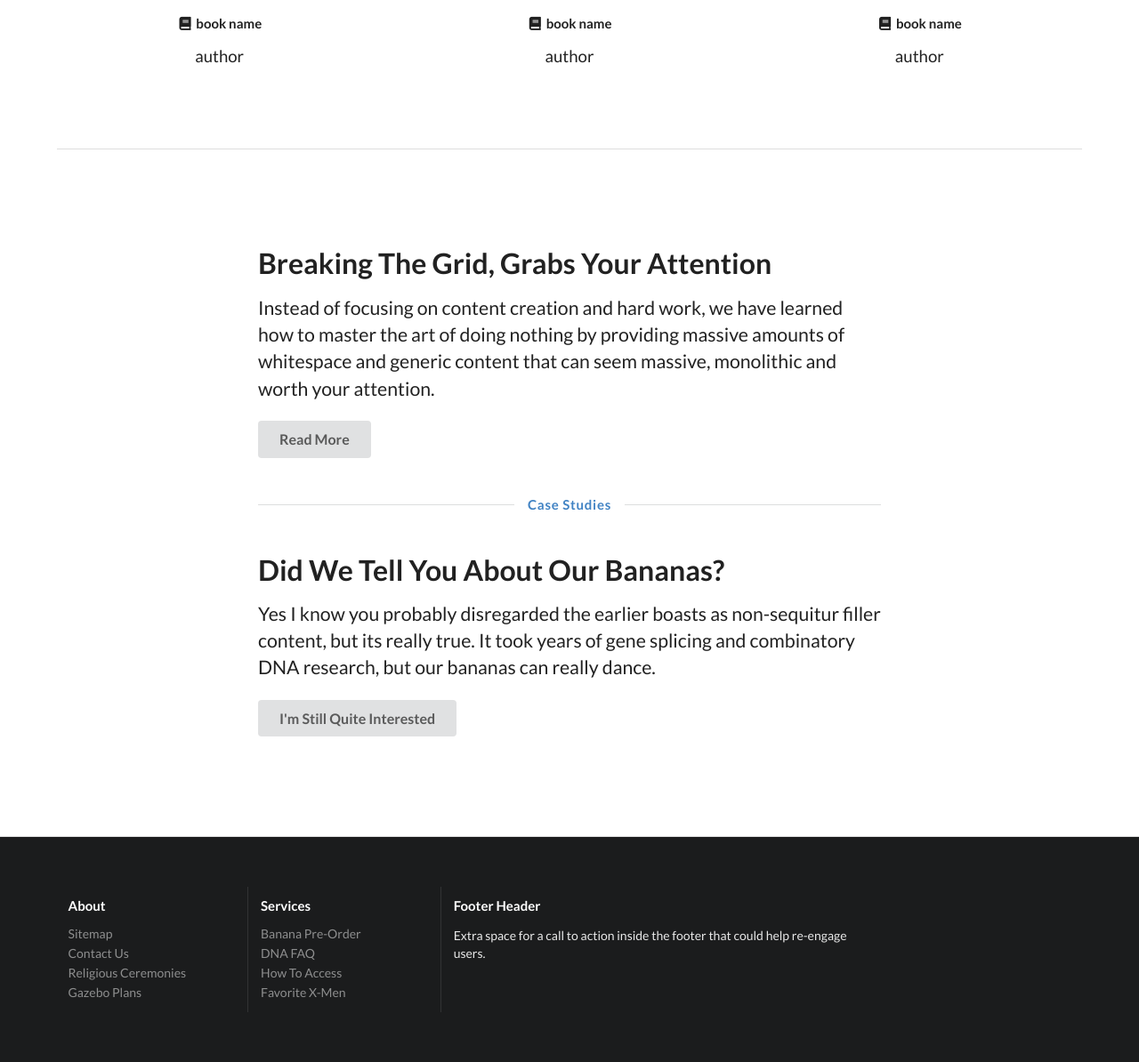
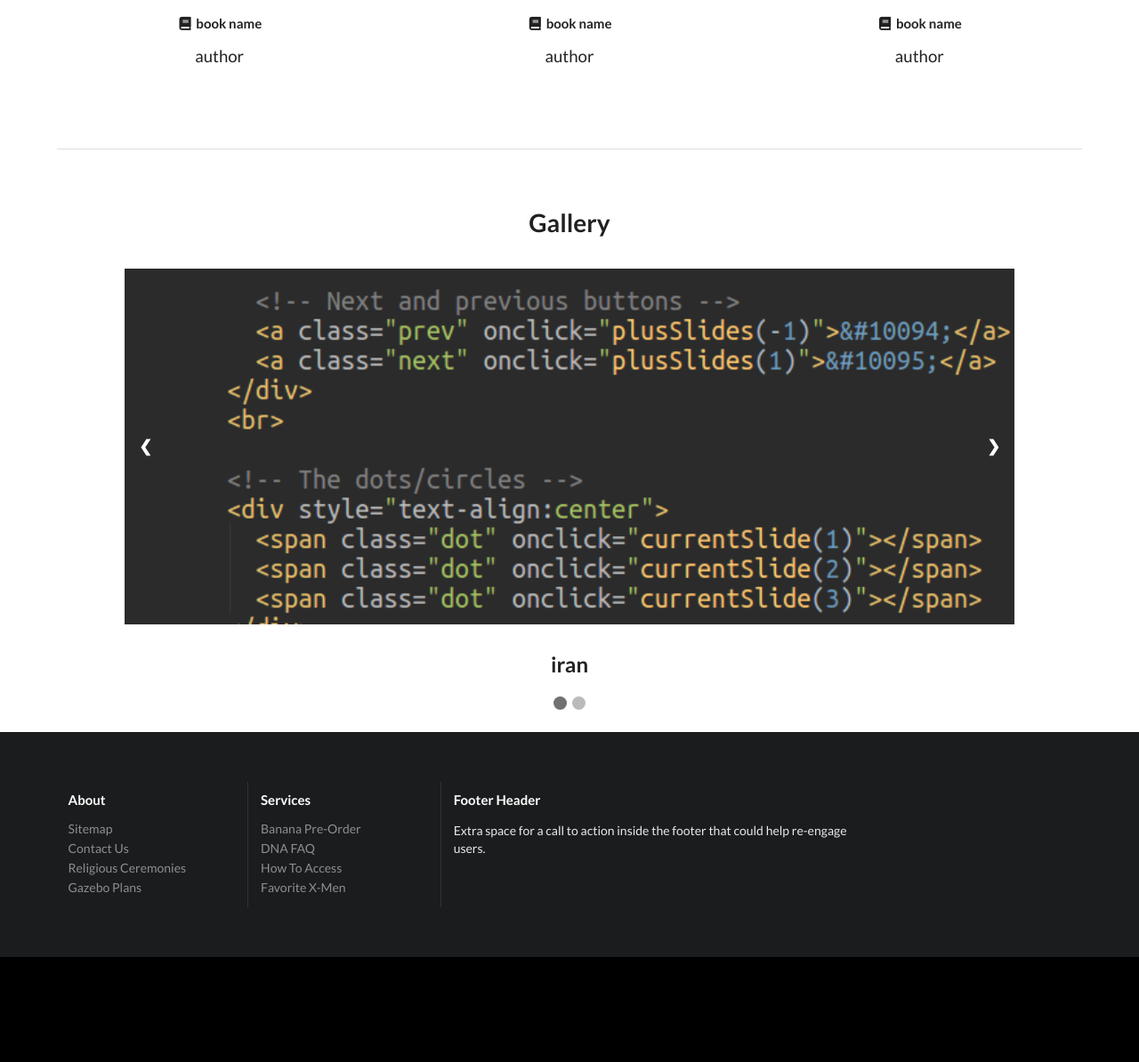
Before and after one commit to mrtaalebi/sitigo, a Django app: template apps/intro/templates/intro/homepage.html in a window 1280 px wide. Shown: the part 2582-3776 px from the top of the page at 89% size. After the commit the page ends 3658 px from the top, so only its background shows below. Run offline with Django 3.2, Linux system fonts and the light colour scheme; the template is opened without the code that fills it, so the values that code supplies are empty; parts of the project's set-up code (start-up, migrations or seed data) failed here and were passed over; some libraries are stand-ins or nearby versions.

Commit message:
slideshow

```diff
--- /dev/null
+++ b/apps/intro/static/intro/scripts/slideshow.js
@@ -0,0 +1,28 @@
+      var slideIndex = 1;
+showSlides(slideIndex);
+
+// Next/previous controls
+function plusSlides(n) {
+  showSlides(slideIndex += n);
+}
+
+// Thumbnail image controls
+function currentSlide(n) {
+  showSlides(slideIndex = n);
+}
+
+function showSlides(n) {
+  var i;
+  var slides = document.getElementsByClassName("mySlides");
+  var dots = document.getElementsByClassName("dot");
+  if (n > slides.length) {slideIndex = 1}
+  if (n < 1) {slideIndex = slides.length}
+  for (i = 0; i < slides.length; i++) {
+      slides[i].style.display = "none";
+  }
+  for (i = 0; i < dots.length; i++) {
+      dots[i].className = dots[i].className.replace(" active", "");
+  }
+  slides[slideIndex-1].style.display = "block";
+  dots[slideIndex-1].className += " active";
+}
--- /dev/null
+++ b/apps/intro/static/intro/slideshow.css
@@ -0,0 +1,91 @@
+.slideshow-container {
+  max-width: 1000px;
+  position: relative;
+  margin: auto;
+}
+
+/* Hide the images by default */
+.mySlides {
+  display: none;
+}
+
+/* Next & previous buttons */
+.prev, .next {
+  cursor: pointer;
+  position: absolute;
+  top: 50%;
+  width: auto;
+  margin-top: -22px;
+  padding: 16px;
+  color: white;
+  font-weight: bold;
+  font-size: 18px;
+  transition: 0.6s ease;
+  border-radius: 0 3px 3px 0;
+  user-select: none;
+}
+
+/* Position the "next button" to the right */
+.next {
+  right: 0;
+  border-radius: 3px 0 0 3px;
+}
+
+/* On hover, add a black background color with a little bit see-through */
+.prev:hover, .next:hover {
+  background-color: rgba(0,0,0,0.8);
+}
+
+/* Caption text */
+.text {
+  color: #f2f2f2;
+  font-size: 15px;
+  padding: 8px 12px;
+  position: absolute;
+  bottom: 8px;
+  width: 100%;
+  text-align: center;
+}
+
+/* Number text (1/3 etc) */
+.numbertext {
+  color: #f2f2f2;
+  font-size: 12px;
+  padding: 8px 12px;
+  position: absolute;
+  top: 0;
+}
+
+/* The dots/bullets/indicators */
+.dot {
+  cursor: pointer;
+  height: 15px;
+  width: 15px;
+  margin: 0 2px;
+  background-color: #bbb;
+  border-radius: 50%;
+  display: inline-block;
+  transition: background-color 0.6s ease;
+}
+
+.active, .dot:hover {
+  background-color: #717171;
+}
+
+/* Fading animation */
+.fade {
+  -webkit-animation-name: fade;
+  -webkit-animation-duration: 1.5s;
+  animation-name: fade;
+  animation-duration: 1.5s;
+}
+
+@-webkit-keyframes fade {
+  from {opacity: .4}
+  to {opacity: 1}
+}
+
+@keyframes fade {
+  from {opacity: .4}
+  to {opacity: 1}
+}
--- a/apps/intro/templates/intro/homepage.html
+++ b/apps/intro/templates/intro/homepage.html
@@ -25,6 +25,7 @@
             type="text/css"
     />
     <link rel="stylesheet" href="{% static 'intro/styles.css' %}"/>
+    <link rel="stylesheet" href="{% static 'intro/slideshow.css' %}"/>
     <style>
 
     </style>
@@ -260,30 +261,66 @@
         <br>
     </div>
 
+{#    slideshow#}
+    <div class="slideshow-container inverted" style="margin-top: 5%">
+        <h1 align="center">Gallery</h1><br>
+                <!-- Full-width images with number and caption text -->
+                <div class="mySlides fade">
+{#                  <div class="numbertext">1 / 3</div>#}
+                  <img src="{% static 'intro/images/1.png' %}" style="width:100%">
+                  <h2 align="center">iran</h2>
+                </div>
 
-    <div class="ui vertical stripe segment">
-        <div class="ui text container">
-            <h3 class="ui header">Breaking The Grid, Grabs Your Attention</h3>
-            <p>
-                Instead of focusing on content creation and hard work, we have
-                learned how to master the art of doing nothing by providing massive
-                amounts of whitespace and generic content that can seem massive,
-                monolithic and worth your attention.
-            </p>
-            <a class="ui large button">Read More</a>
-            <h4 class="ui horizontal header divider">
-                <a href="#root"> Case Studies</a>
-            </h4>
-            <h3 class="ui header">Did We Tell You About Our Bananas?</h3>
-            <p>
-                Yes I know you probably disregarded the earlier boasts as
-                non-sequitur filler content, but its really true. It took years of
-                gene splicing and combinatory DNA research, but our bananas can
-                really dance.
-            </p>
-            <a class="ui large button">I'm Still Quite Interested</a>
-        </div>
-    </div>
+                <div class="mySlides fade">
+{#                  <div class="numbertext">2 / 3</div>#}
+                  <img src="{% static 'intro/images/2.png' %}" style="width:100%">
+                  <h2 align="center">iran</h2>
+                </div>
+
+{#                <div class="mySlides fade">#}
+{#                  <div class="numbertext">3 / 3</div>#}
+{#                  <img src="img3.jpg" style="width:100%">#}
+{#                  <h2 align="center">iran</h2>#}
+{#                </div>#}
+
+                <!-- Next and previous buttons -->
+                <a class="prev" onclick="plusSlides(-1)">&#10094;</a>
+                <a class="next" onclick="plusSlides(1)">&#10095;</a>
+              </div>
+              <br>
+
+              <!-- The dots/circles -->
+              <div style="text-align:center">
+                <span class="dot" onclick="currentSlide(1)"></span>
+                <span class="dot" onclick="currentSlide(2)"></span>
+{#                <span class="dot" onclick="currentSlide(3)"></span>#}
+              </div>
+    <br>
+
+
+{#    <div class="ui vertical stripe segment">#}
+{#        <div class="ui text container">#}
+{#            <h3 class="ui header">Breaking The Grid, Grabs Your Attention</h3>#}
+{#            <p>#}
+{#                Instead of focusing on content creation and hard work, we have#}
+{#                learned how to master the art of doing nothing by providing massive#}
+{#                amounts of whitespace and generic content that can seem massive,#}
+{#                monolithic and worth your attention.#}
+{#            </p>#}
+{#            <a class="ui large button">Read More</a>#}
+{#            <h4 class="ui horizontal header divider">#}
+{#                <a href="#root"> Case Studies</a>#}
+{#            </h4>#}
+{#            <h3 class="ui header">Did We Tell You About Our Bananas?</h3>#}
+{#            <p>#}
+{#                Yes I know you probably disregarded the earlier boasts as#}
+{#                non-sequitur filler content, but its really true. It took years of#}
+{#                gene splicing and combinatory DNA research, but our bananas can#}
+{#                really dance.#}
+{#            </p>#}
+{#            <a class="ui large button">I'm Still Quite Interested</a>#}
+{#        </div>#}
+{#    </div>#}
     <div class="ui inverted vertical footer segment">
         <div class="ui container">
             <div
@@ -320,6 +357,7 @@
 </div>
 <script src="https://cdnjs.cloudflare.com/ajax/libs/jquery/3.3.1/jquery.min.js"></script>
 <script src="https://cdnjs.cloudflare.com/ajax/libs/semantic-ui/2.3.3/semantic.min.js"></script>
+<script src= "{% static 'intro/scripts/slideshow.js' %}"></script>
 <script>
     $(document).ready(function () {
         // fix menu when passed
```
Also changed, not shown: apps/intro/static/intro/images/1.png (added), apps/intro/static/intro/images/2.png (added), locale/fa/LC_MESSAGES/django.po (added), 1 other file.
